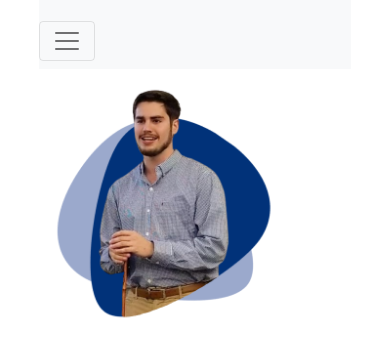
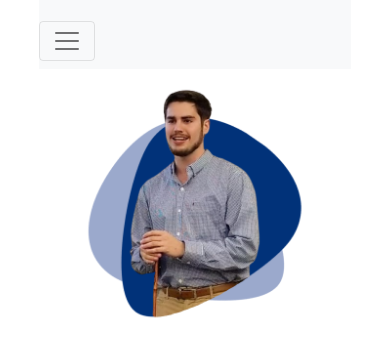
Before and after one commit to phoenixaustin81/phoenixaustin81.github.io, a plain HTML site: page index.html in a window 390 px wide. Shown: the part 97-441 px from the top of the page. Drawn offline with nearby package versions, Linux system fonts and the light colour scheme.

Commit message:
cleaned up some mobile viewport issues

```diff
--- a/css/styles.css
+++ b/css/styles.css
@@ -168,7 +168,10 @@ a {
 }
 
 .profile-picture {
-  width: 80%
+  width: 80%;
+  margin-left: auto;
+  margin-right: auto;
+  display: block;
 }
 
 .social-icon-group {
```
